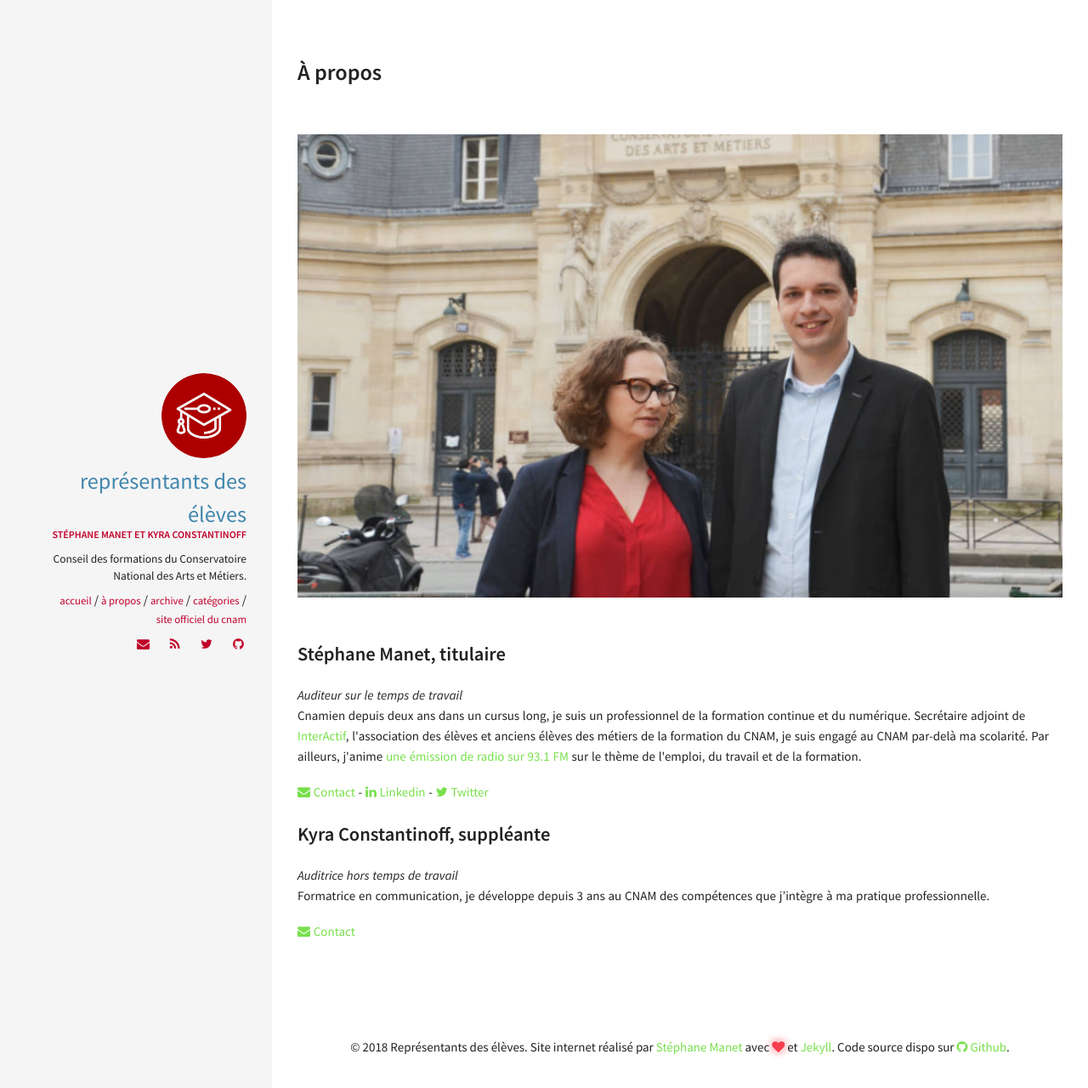
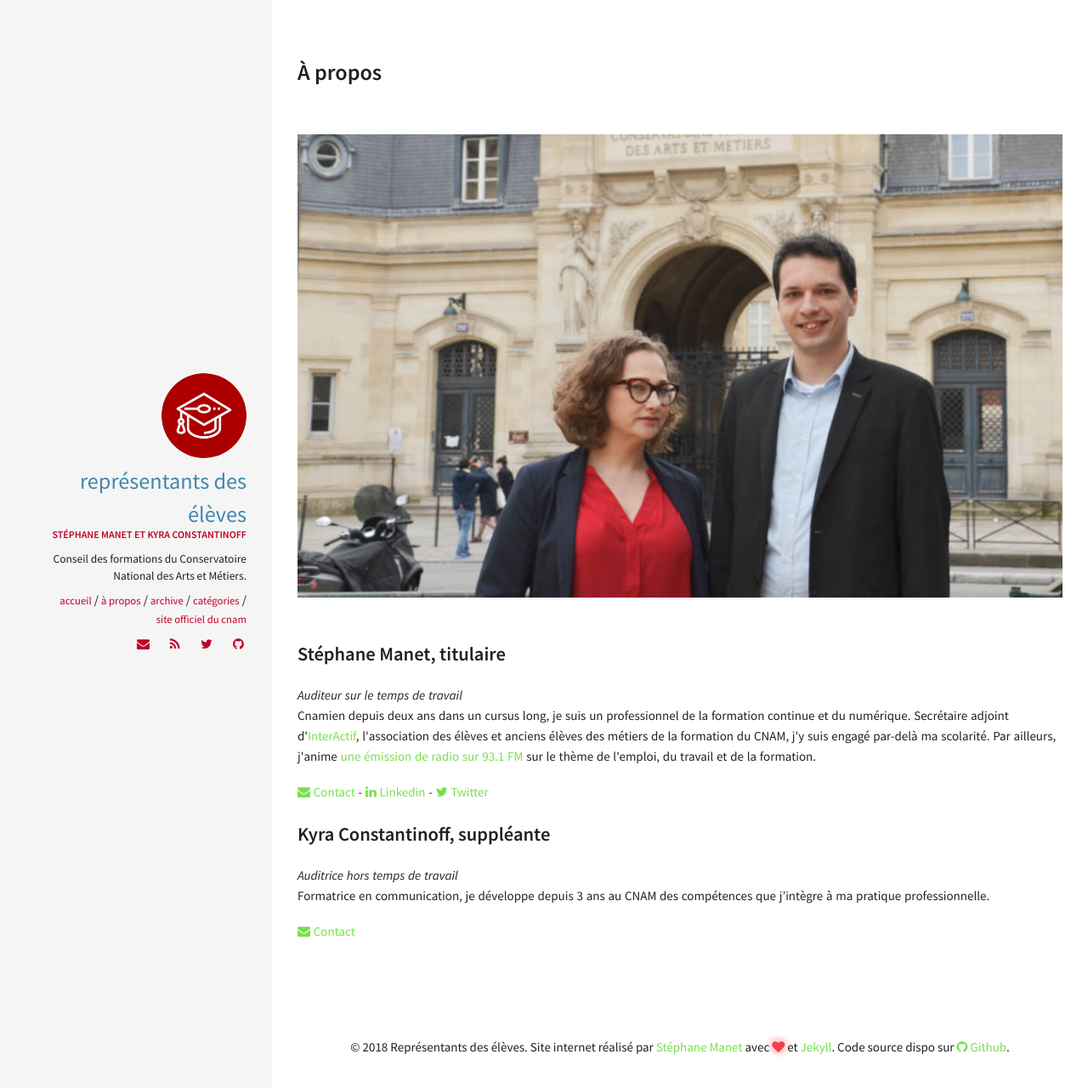
Before and after one commit to elevesCNAM/conseil-formations, a Jekyll site: the page built from a-propos.md, in a window 1280 px wide. Shown: the top 1280 px of the page at 85% size. Built offline with Jekyll 4.4.1, drawn with Linux system fonts in a browser that asks for light colours.

Commit message:
à propos

```diff
--- a/_config.yml
+++ b/_config.yml
@@ -10,6 +10,7 @@ collections:
     output: true
 email: stephane.manet.auditeur@lecnam.net
 description: Représentants des élèves au Conseil des Formations du CNAM.
+og_image: og-image.jpg
 url: https://cnam.stephanemanet.com
 markdown: kramdown
 highlighter: rouge
--- a/a-propos.md
+++ b/a-propos.md
@@ -8,7 +8,7 @@ share: true
 
 <h3>Stéphane Manet, titulaire</h3>
 <p><i>Auditeur sur le temps de travail</i><br />
-Cnamien depuis deux ans dans un cursus long, je suis un professionnel de la formation continue et du numérique. Secrétaire adjoint de <a href="http://interactif.asso-web.com" target="_blank">InterActif</a>, l'association des élèves et anciens élèves des métiers de la formation du CNAM, je suis engagé au CNAM par-delà ma scolarité.
+Cnamien depuis deux ans dans un cursus long, je suis un professionnel de la formation continue et du numérique. Secrétaire adjoint d'<a href="http://interactif.asso-web.com" target="_blank">InterActif</a>, l'association des élèves et anciens élèves des métiers de la formation du CNAM, j'y suis engagé par-delà ma scolarité.
 Par ailleurs, j'anime <a href="https://cause-commune.fm" target="_blank">une émission de radio sur 93.1 FM</a> sur le thème de l'emploi, du travail et de la formation.</p>
 <a href="mailto:stephane.manet.auditeur@lecnam.net"><i class="fa fa-envelope"></i> Contact</a> -
 <a href="https://linkedin.com/in/stephanemanet"><i class="fa fa-linkedin"></i> Linkedin</a> -
```
